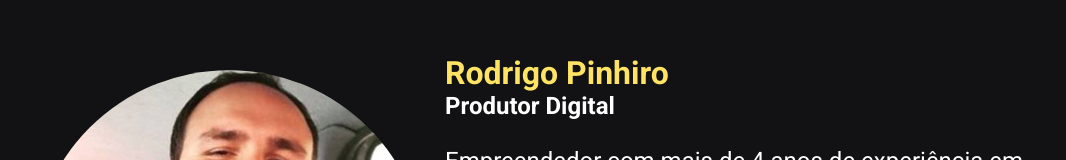
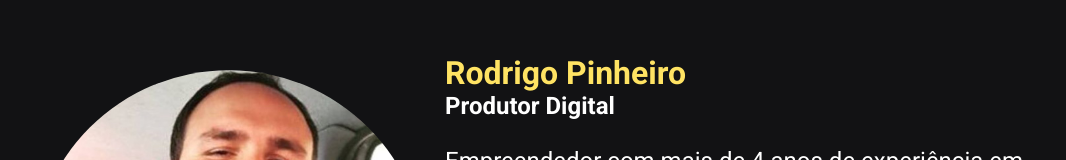
Before and after one commit to alefeio/fortunadigital, a Next.js app: page /ebook in a window 1280 px wide. Shown: the part 934-1094 px from the top of the page, without its empty margins (99-1165 px from the left). Built offline with nearby package versions, Linux system fonts and the light colour scheme.

Commit message:
correção no texto

```diff
--- a/src/pages/ebook/index.tsx
+++ b/src/pages/ebook/index.tsx
@@ -228,7 +228,7 @@ export default function Ebook() {
             />
             <section className={styles.hero2}>
               <p>
-                <span>Rodrigo Pinhiro</span>
+                <span>Rodrigo Pinheiro</span>
                 <h4>Produtor Digital</h4>
               </p>
               <p>
```
